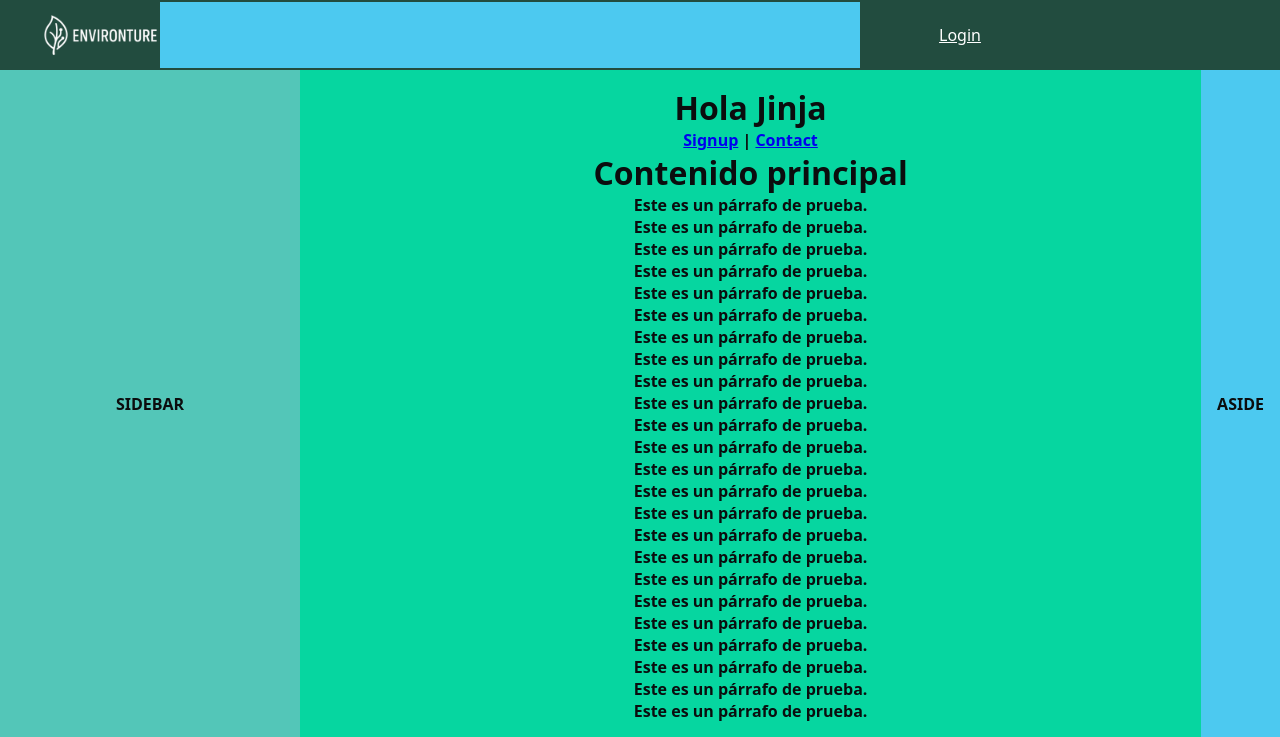
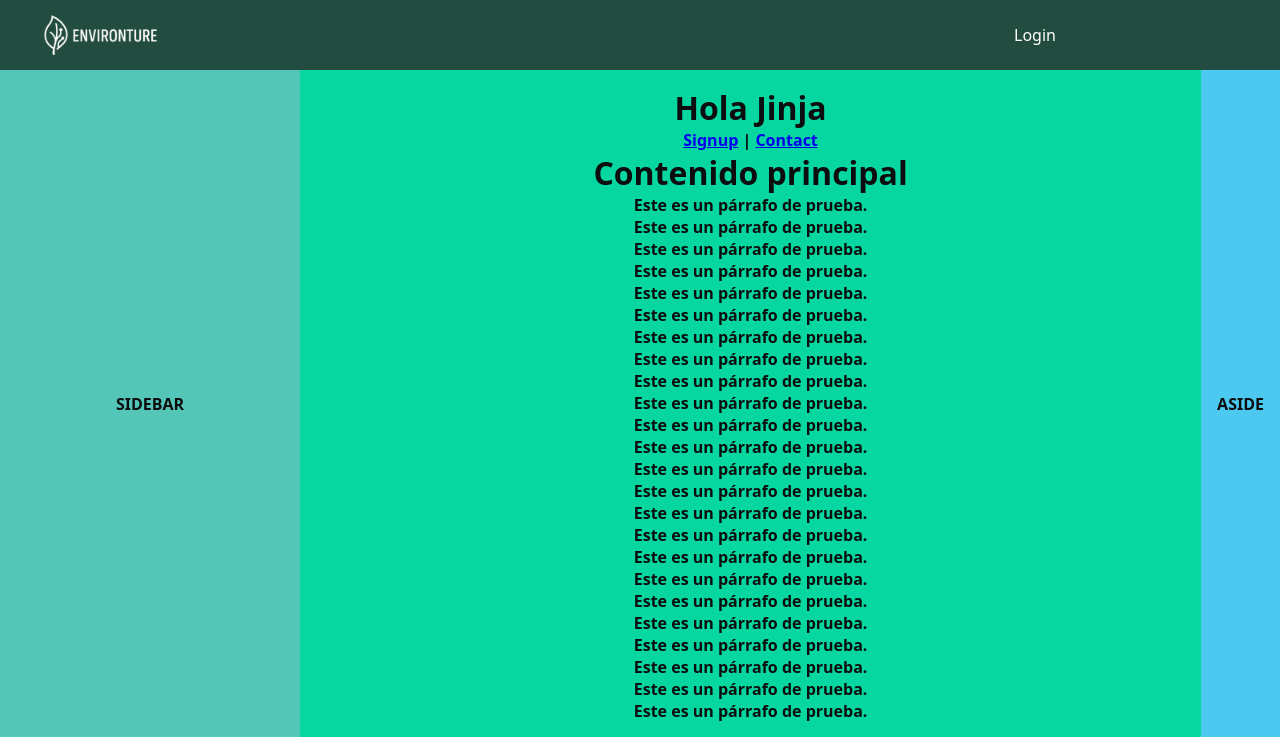
Before and after one commit to AlbertoRigoglioso/PrimerosPasos, a Flask app: page / in a window 1280 px wide. Shown: the top 737 px of the page. Run offline with Flask 3, Linux system fonts and the light colour scheme.

Commit message:
Update styles.css

```diff
--- a/static/css/styles.css
+++ b/static/css/styles.css
@@ -36,7 +36,7 @@ html, body { height: 100%; font-family: system-ui, sans-serif; }
 
 header { grid-area: header; align-items:center; background: var(--c-header); padding: 2px; justify-content: space-between; padding-right: 20px; padding-left: 20px;
   display: grid;                     /* grid de 3 filas */
-  grid-template-columns: auto 1fr 400px;
+  grid-template-columns: auto 1fr 300px;
   grid-template-rows: 100%;
   grid-template-areas:
     "header_c1 header_c2 header_c3";
@@ -81,18 +81,15 @@ footer { grid-area: footer; background: var(--c-footer); padding: 16px; }
 .login_case{
   grid-area:header_c3;
   color:white;
-  height: 100%;
-  border-radius: 15px;
   display: flex;               /* activa flexbox */
   align-items: center;         /* centra verticalmente */
   justify-content: center;
   width: 50%;  /* la mitad del ancho del padre */
   height: 80%; /* 30% de la altura del padre */
-
+  text-decoration: none; /* quita subrayado */
 }
 
 .header_c2{
   grid-area:header_c2;
-  background: #4cc9f0;
   height: 100%;
 }
```
